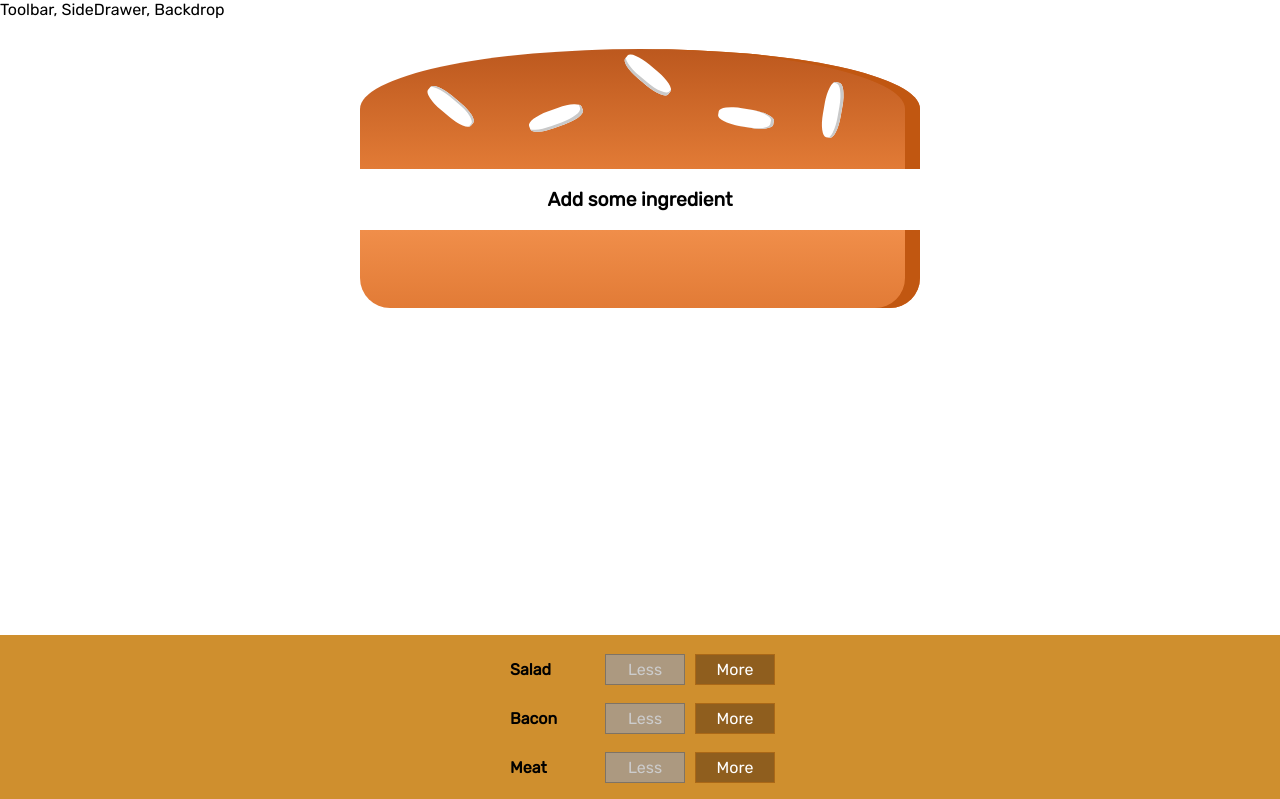
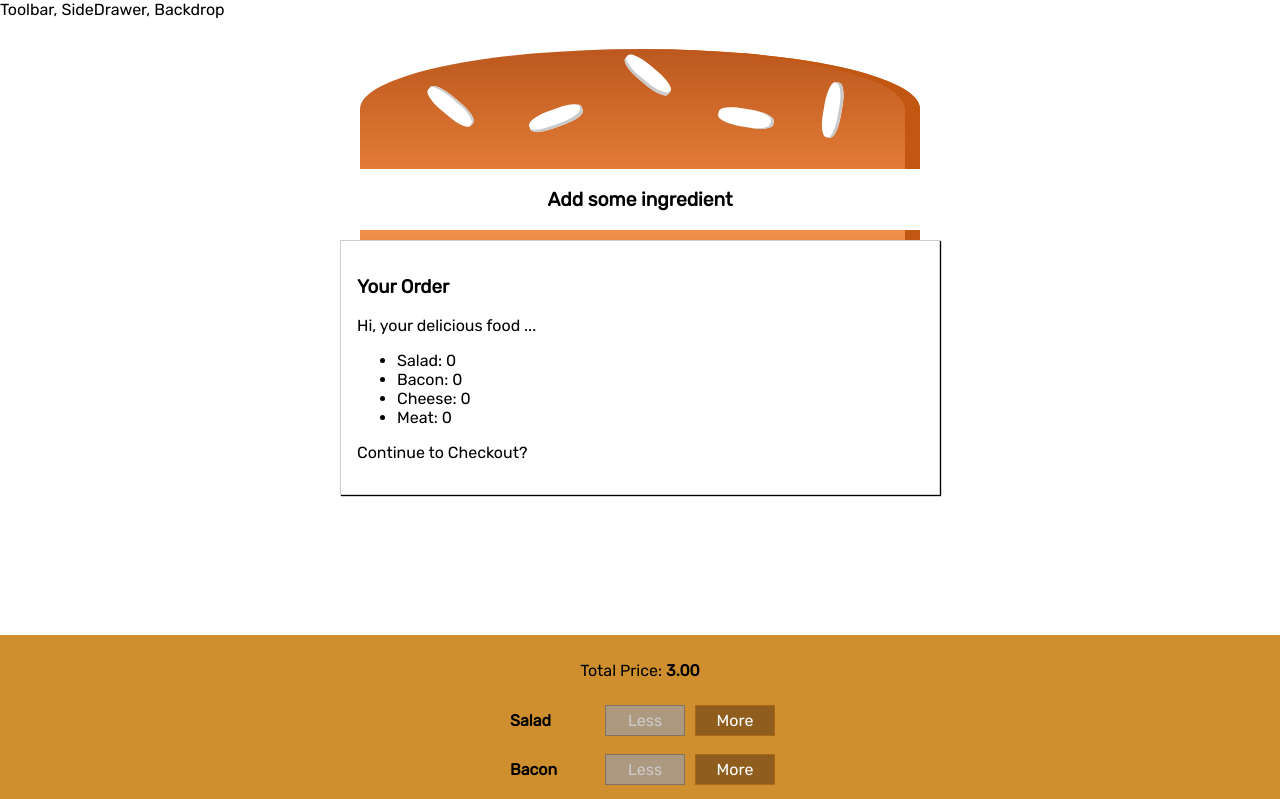
Before and after one commit to allan-2stars/burger-care, a React (Create React App) app: page / in a window 1280 px wide. Shown: the top 799 px of the page. Built offline with nearby package versions, Linux system fonts and the light colour scheme.

Commit message:
add modal, order button, order summary

```diff
--- a/src/components/Burger/BuildControls/BuildControls.js
+++ b/src/components/Burger/BuildControls/BuildControls.js
@@ -13,17 +13,26 @@ const controls = [
     type: 'bacon'
   },
   {
+    label: 'Cheese',
+    type: 'cheese'
+  },
+  {
     label: 'Meat',
     type: 'meat'
-  },
-  {
-    label: 'Cheese',
-    type: 'cheese'
   }
 ];
 
-const buildControls = ({ ingredientAdd, ingredientRemove, disabled }) => (
+const buildControls = ({
+  ingredientAdd,
+  ingredientRemove,
+  disabled,
+  price,
+  purchaseable
+}) => (
   <div className={classes.BuildControls}>
+    <p>
+      Total Price: <strong>{price.toFixed(2)}</strong>
+    </p>
     {controls.map(control => (
       <BuildControl
         key={control.label}
@@ -33,6 +42,9 @@ const buildControls = ({ ingredientAdd, ingredientRemove, disabled }) => (
         disabled={disabled[control.type]}
       />
     ))}
+    <button className={classes.OrderButton} disabled={!purchaseable}>
+      Order Now
+    </button>
   </div>
 );
 export default buildControls;
--- /dev/null
+++ b/src/components/Burger/OrderSummary/OrderSummary.js
@@ -0,0 +1,19 @@
+import React from 'react';
+
+const orderSummary = ({ ingredients }) => {
+  const ingredientSummary = Object.keys(ingredients).map(ingredientKey => (
+    <li key={ingredientKey}>
+      <span style={{ textTransform: 'capitalize' }}>{ingredientKey}</span>:{' '}
+      {ingredients[ingredientKey]}
+    </li>
+  ));
+  return (
+    <React.Fragment>
+      <h3>Your Order</h3>
+      <p>Hi, your delicious food ...</p>
+      <ul>{ingredientSummary}</ul>
+      <p>Continue to Checkout?</p>
+    </React.Fragment>
+  );
+};
+export default orderSummary;
--- /dev/null
+++ b/src/components/UI/Modal/Modal.js
@@ -0,0 +1,7 @@
+import React from 'react';
+import classes from './Modal.module.css';
+
+const modal = props => {
+  return <div className={classes.Modal}>{props.children}</div>;
+};
+export default modal;
--- /dev/null
+++ b/src/components/UI/Modal/Modal.module.css
@@ -0,0 +1,20 @@
+.Modal {
+  position: fixed;
+  z-index: 500;
+  background-color: white;
+  width: 70%;
+  border: 1px solid #ccc;
+  box-shadow: 1px 1px 1px black;
+  padding: 16px;
+  left: 15%;
+  top: 30%;
+  box-sizing: border-box;
+  transition: all 0.3s ease-out;
+}
+
+@media (min-width: 700px) {
+  .Modal {
+    width: 600px;
+    left: calc(50% - 300px);
+  }
+}
--- a/src/containers/BurgerBuilder/BurgerBuilder.js
+++ b/src/containers/BurgerBuilder/BurgerBuilder.js
@@ -2,12 +2,14 @@ import React, { Component } from 'react';
 
 import Burger from '../../components/Burger/Burger';
 import BuildControls from '../../components/Burger/BuildControls/BuildControls';
+import Modal from '../../components/UI/Modal/Modal';
+import OrderSummary from '../../components/Burger/OrderSummary/OrderSummary';
 
 const INGREDIENT_PRICE = {
-  salad: 0.5,
-  bacon: 1.2,
-  cheese: 0.8,
-  meat: 1.5
+  salad: 0.55,
+  bacon: 1.25,
+  cheese: 0.85,
+  meat: 1.6
 };
 
 class BurgerBuilder extends Component {
@@ -18,7 +20,20 @@ class BurgerBuilder extends Component {
       cheese: 0,
       meat: 0
     },
-    totalPrice: 3
+    totalPrice: 3,
+    purchaseable: false
+  };
+
+  updatePurchaseState = ingredients => {
+    // use below commented method will not get the correct state
+    // use above, transfer the parrameter from updated ingredient
+    // const ingredients = { ...this.state.ingredients };
+
+    const sum = Object.keys(ingredients)
+      .map(ingredientKey => ingredients[ingredientKey])
+      .reduce((acc, value) => acc + value, 0);
+    // if sum > 0 so we can let use to purchase
+    this.setState({ purchaseable: sum > 0 });
   };
 
   // add ingredient
@@ -32,8 +47,8 @@ class BurgerBuilder extends Component {
     const priceAddition = INGREDIENT_PRICE[type];
     const oldPrice = this.state.totalPrice;
     const newPrice = oldPrice + priceAddition;
-
     this.setState({ totalPrice: newPrice, ingredients: updatedIngredients });
+    this.updatePurchaseState(updatedIngredients);
   };
 
   // remove ingredient
@@ -48,8 +63,8 @@ class BurgerBuilder extends Component {
       const priceDeduction = INGREDIENT_PRICE[type];
       const oldPrice = this.state.totalPrice;
       const newPrice = oldPrice - priceDeduction;
-
       this.setState({ totalPrice: newPrice, ingredients: updatedIngredients });
+      this.updatePurchaseState(updatedIngredients);
     }
   };
 
@@ -69,7 +84,12 @@ class BurgerBuilder extends Component {
           ingredientAdd={this.addIngredientHandler}
           ingredientRemove={this.removeIngredientHandler}
           disabled={disableInfo}
+          price={this.state.totalPrice}
+          purchaseable={this.state.purchaseable}
         />
+        <Modal>
+          <OrderSummary ingredients={this.state.ingredients} />
+        </Modal>
       </React.Fragment>
     );
   }
```
Also changed, not shown: src/components/UI/Backdrop/Backdrop.js (added).
